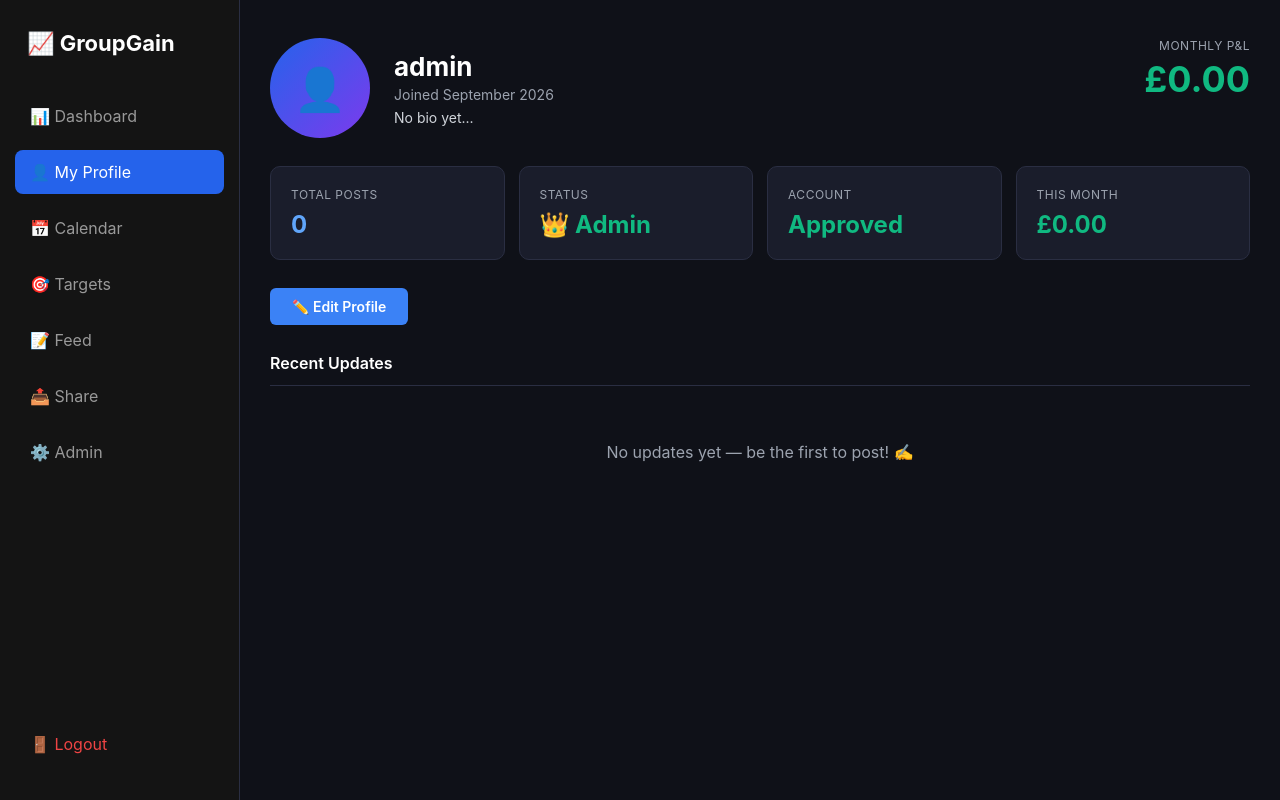
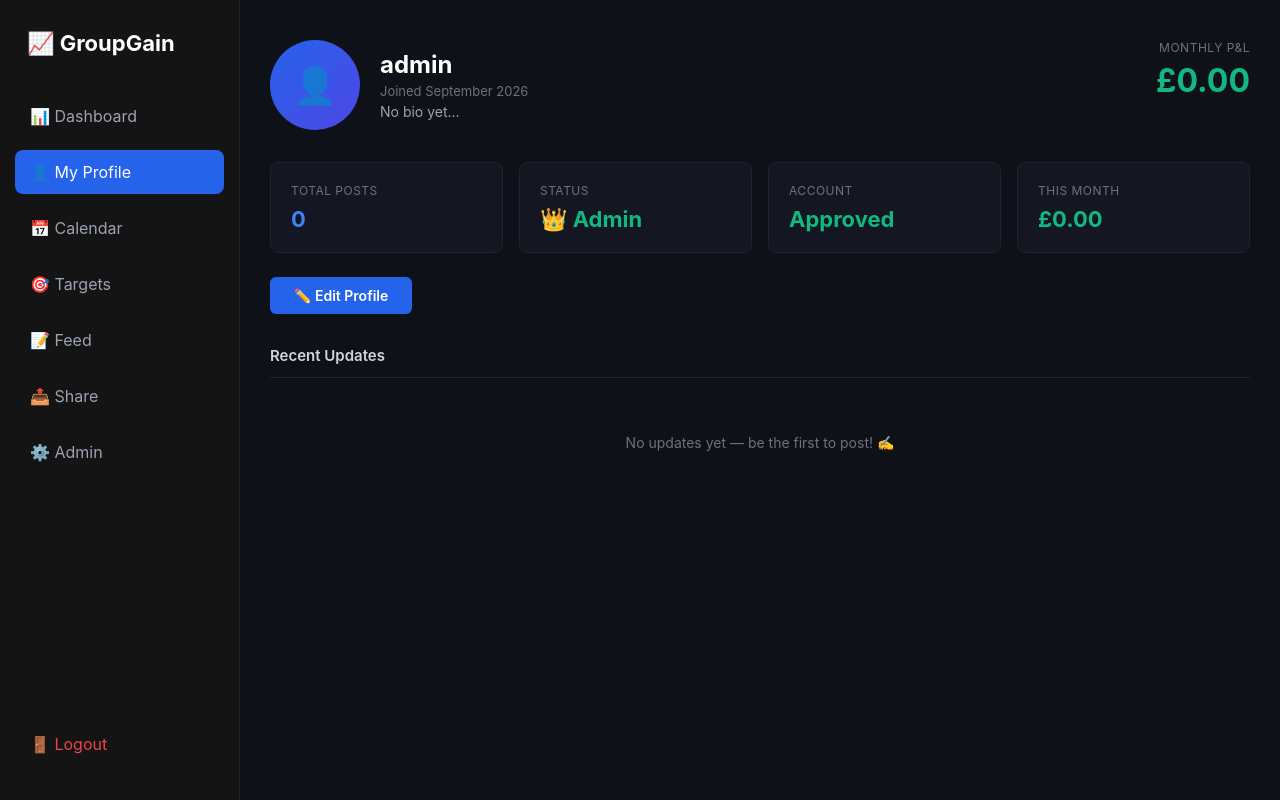
Before and after one commit to leemossford-jpg/groupgain, a Flask app: page /profile/admin in a window 1280 px wide. Run offline with Flask 3, Linux system fonts and the light colour scheme; a user stored in the database is signed in; data that the repository does not hold is empty.

Commit message:
Update profile.html

```diff
--- a/templates/profile.html
+++ b/templates/profile.html
@@ -4,47 +4,49 @@
 <style>
   :root {
     --bg-main: #0f1118;
-    --bg-card: #1a1d2b;
-    --bg-card-hover: #25293b;
-    --accent-blue: #3b82f6;
-    --accent-blue-light: #60a5fa;
+    --bg-card: #141721;
+    --bg-card-hover: #1e2230;
+    --accent-blue: #2563eb;
+    --accent-blue-light: #3b82f6;
     --accent-green: #10b981;
     --accent-red: #ef4444;
     --text-primary: #ffffff;
-    --text-secondary: #9ca3af;
-    --border: #2a2e42;
+    --text-secondary: #6b7280;
+    --text-dim: #9ca3af;
+    --border: #1f2230;
   }
 
   * { margin: 0; padding: 0; box-sizing: border-box; }
-  body { background: var(--bg-main); color: var(--text-primary); }
+  body {
+    background: var(--bg-main);
+    color: var(--text-primary);
+    font-family: -apple-system, Segoe UI, Roboto, sans-serif;
+  }
 
-  .page-wrap { padding: 8px 0; }
+  .page-wrap { padding: 10px 0; }
 
-  /* ===== TOP HEADER — Identity + Monthly Total ===== */
+  /* ===== TOP HEADER — Avatar + Name | Monthly P&L ===== */
   .profile-top {
     display: flex;
     justify-content: space-between;
     align-items: flex-start;
-    margin-bottom: 28px;
-    flex-wrap: wrap;
-    gap: 24px;
+    margin-bottom: 32px;
   }
   .profile-left {
     display: flex;
-    gap: 24px;
+    gap: 20px;
     align-items: center;
   }
   .avatar-lg {
-    width: 100px;
-    height: 100px;
+    width: 90px;
+    height: 90px;
     border-radius: 50%;
-    background: linear-gradient(135deg, #2563eb, #7c3aed);
+    background: linear-gradient(135deg, #2563eb, #4f46e5);
     display: flex;
     align-items: center;
     justify-content: center;
-    font-size: 42px;
+    font-size: 36px;
     overflow: hidden;
-    flex-shrink: 0;
   }
   .avatar-lg img {
     width: 100%;
@@ -52,19 +54,18 @@
     object-fit: cover;
   }
   .profile-name h1 {
-    font-size: 26px;
+    font-size: 24px;
     font-weight: 700;
     margin-bottom: 4px;
   }
   .profile-meta {
-    font-size: 14px;
+    font-size: 13px;
     color: var(--text-secondary);
-    margin-bottom: 6px;
+    margin-bottom: 4px;
   }
   .profile-bio {
     font-size: 14px;
-    color: #d1d5db;
-    max-width: 400px;
+    color: var(--text-dim);
   }
   .profile-right {
     text-align: right;
@@ -74,29 +75,27 @@
     text-transform: uppercase;
     letter-spacing: 0.5px;
     color: var(--text-secondary);
-    margin-bottom: 4px;
+    margin-bottom: 6px;
   }
   .total-value {
-    font-size: 36px;
+    font-size: 32px;
     font-weight: 700;
     color: var(--accent-green);
   }
-  .total-value.negative {
-    color: var(--accent-red);
-  }
+  .total-value.negative { color: var(--accent-red); }
 
-  /* ===== STATS ROW — 4 Cards ===== */
+  /* ===== 4 STAT CARDS ROW ===== */
   .stats-row {
     display: grid;
     grid-template-columns: repeat(4, 1fr);
-    gap: 14px;
-    margin-bottom: 28px;
+    gap: 16px;
+    margin-bottom: 24px;
   }
   .stat-card {
     background: var(--bg-card);
+    border-radius: 8px;
+    padding: 20px;
     border: 1px solid var(--border);
-    border-radius: 10px;
-    padding: 20px;
   }
   .stat-label {
     font-size: 12px;
@@ -106,77 +105,78 @@
     margin-bottom: 8px;
   }
   .stat-value {
-    font-size: 24px;
+    font-size: 22px;
     font-weight: 700;
   }
   .stat-value.green { color: var(--accent-green); }
   .stat-value.red { color: var(--accent-red); }
   .stat-value.blue { color: var(--accent-blue-light); }
 
-  /* ===== EDIT BUTTON ===== */
-  .edit-btn-wrap { margin-bottom: 28px; }
+  /* ===== EDIT PROFILE BUTTON ===== */
   .edit-btn {
     display: inline-flex;
     align-items: center;
-    gap: 8px;
+    gap: 6px;
     background: var(--accent-blue);
     color: #fff;
-    padding: 10px 22px;
+    padding: 10px 24px;
     border-radius: 6px;
     text-decoration: none;
     font-weight: 600;
     font-size: 14px;
     border: none;
+    margin-bottom: 32px;
     cursor: pointer;
   }
   .edit-btn:hover { background: var(--accent-blue-light); }
 
-  /* ===== RECENT UPDATES ===== */
+  /* ===== RECENT UPDATES SECTION ===== */
   .posts-section h2 {
-    font-size: 16px;
+    font-size: 15px;
     font-weight: 600;
     margin-bottom: 16px;
     padding-bottom: 12px;
     border-bottom: 1px solid var(--border);
-    color: #fff;
+    color: #d1d5db;
   }
   .post-card {
     background: var(--bg-card);
+    border-radius: 8px;
+    padding: 18px 20px;
+    margin-bottom: 10px;
     border: 1px solid var(--border);
-    border-radius: 10px;
-    padding: 18px 22px;
-    margin-bottom: 10px;
   }
   .post-text {
-    font-size: 15px;
+    font-size: 14px;
     line-height: 1.5;
-    margin-bottom: 6px;
+    margin-bottom: 4px;
     color: #e5e7eb;
   }
   .post-time {
-    font-size: 12px;
+    font-size: 11px;
     color: var(--text-secondary);
   }
   .empty-state {
     text-align: center;
     padding: 40px;
     color: var(--text-secondary);
+    font-size: 14px;
   }
 
   /* ===== RESPONSIVE ===== */
   @media(max-width: 900px) {
     .stats-row { grid-template-columns: repeat(2, 1fr); }
   }
-  @media(max-width: 500px) {
+  @media(max-width: 550px) {
+    .profile-top { flex-direction: column; gap: 20px; }
+    .profile-right { text-align: left; }
     .stats-row { grid-template-columns: 1fr; }
-    .profile-top { flex-direction: column; }
-    .profile-right { text-align: left; }
   }
 </style>
 
 <div class="page-wrap">
 
-  <!-- Top Section: Avatar + Name | Monthly P&L -->
+  <!-- Top: Avatar + Name | Monthly P&L -->
   <div class="profile-top">
     <div class="profile-left">
       <div class="avatar-lg">
@@ -196,44 +196,42 @@
       </div>
     </div>
     <div class="profile-right">
-      <div class="total-label">Monthly P&L</div>
+      <div class="total-label">MONTHLY P&L</div>
       <div class="total-value {% if month_total < 0 %}negative{% endif %}">
         £{{ "%.2f"|format(month_total) }}
       </div>
     </div>
   </div>
 
-  <!-- Stats Row — 4 Cards -->
+  <!-- 4 Cards Row -->
   <div class="stats-row">
     <div class="stat-card">
-      <div class="stat-label">Total Posts</div>
+      <div class="stat-label">TOTAL POSTS</div>
       <div class="stat-value blue">{{ posts|length }}</div>
     </div>
     <div class="stat-card">
-      <div class="stat-label">Status</div>
-      <div class="stat-value {% if profile_user.is_admin %}green{% else %}blue{% endif %}">
+      <div class="stat-label">STATUS</div>
+      <div class="stat-value green">
         {% if profile_user.is_admin %}👑 Admin{% else %}Member{% endif %}
       </div>
     </div>
     <div class="stat-card">
-      <div class="stat-label">Account</div>
-      <div class="stat-value {% if profile_user.is_approved %}green{% else %}red{% endif %}">
+      <div class="stat-label">ACCOUNT</div>
+      <div class="stat-value green">
         {% if profile_user.is_approved %}Approved{% else %}Pending{% endif %}
       </div>
     </div>
     <div class="stat-card">
-      <div class="stat-label">This Month</div>
+      <div class="stat-label">THIS MONTH</div>
       <div class="stat-value {% if month_total >= 0 %}green{% else %}red{% endif %}">
         £{{ "%.2f"|format(month_total) }}
       </div>
     </div>
   </div>
 
-  <!-- Edit Button — only for own profile -->
+  <!-- Edit Button -->
   {% if profile_user.id == current_user.id %}
-  <div class="edit-btn-wrap">
-    <a href="{{ url_for('edit_profile') }}" class="edit-btn">✏️ Edit Profile</a>
-  </div>
+  <a href="{{ url_for('edit_profile') }}" class="edit-btn">✏️ Edit Profile</a>
   {% endif %}
 
   <!-- Recent Updates -->
```
